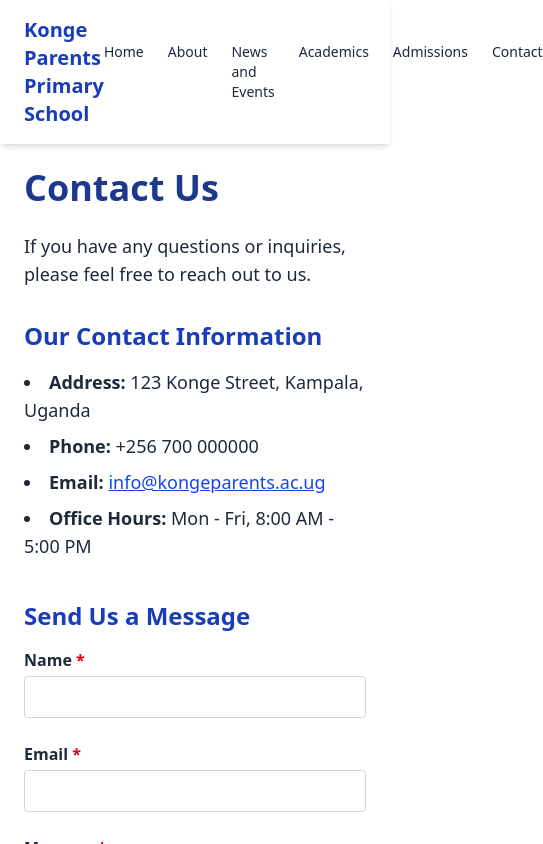
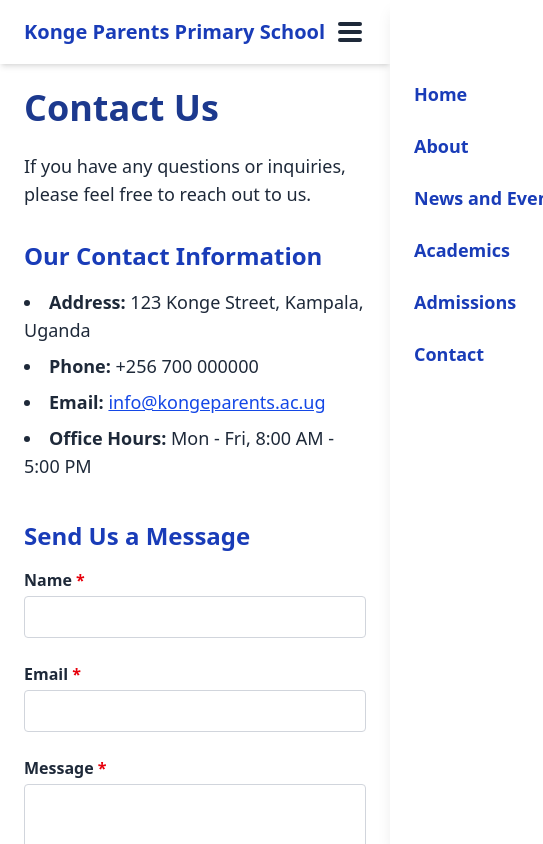
Before and after one commit to alvinisaac0602/Konge-parents-primary-school-website, a React (Vite) app in the folder Konge/: page /contact in a window 390 px wide. Shown: the top 844 px of the page, 543 px wide, since content can reach past the window. Built offline with nearby package versions, Linux system fonts and the light colour scheme.

Commit message:
hamburg menu

```diff
--- a/Konge/src/components/Header.jsx
+++ b/Konge/src/components/Header.jsx
@@ -1,7 +1,9 @@
-import React from "react";
+import React, { useState, useEffect } from "react";
 import { Link } from "react-router-dom";
 
 const Header = () => {
+  const [menuOpen, setMenuOpen] = useState(false);
+
   const navItems = [
     { name: "Home", path: "/" },
     { name: "About", path: "/about" },
@@ -11,15 +13,28 @@ const Header = () => {
     { name: "Contact", path: "/contact" },
   ];
 
+  useEffect(() => {
+    if (menuOpen) {
+      document.body.style.overflow = "hidden";
+    } else {
+      document.body.style.overflow = "";
+    }
+  }, [menuOpen]);
+
   return (
-    <header className="flex justify-between items-center px-6 py-4 bg-white text-gray-800 shadow-md">
+    <header className="bg-white text-gray-800 shadow-md">
+      <div className="max-w-7xl mx-auto flex justify-between items-center px-6 py-4">
         {/* Left: School Name */}
-      <Link to="/" className="text-xl font-bold text-blue-800 hover:opacity-80">
+        <Link
+          to="/"
+          className="text-xl font-bold text-blue-800 hover:opacity-80"
+          onClick={() => setMenuOpen(false)}
+        >
           Konge Parents Primary School
         </Link>
 
-      {/* Right: Nav Links (no border) */}
-      <nav className="flex gap-6">
+        {/* Desktop nav */}
+        <nav className="hidden md:flex gap-6">
           {navItems.map((item) => (
             <Link
               key={item.name}
@@ -30,6 +45,51 @@ const Header = () => {
             </Link>
           ))}
         </nav>
+
+        {/* Hamburger button for mobile */}
+        <button
+          onClick={() => setMenuOpen(!menuOpen)}
+          className="md:hidden flex flex-col justify-center items-center gap-1 w-8 h-8 focus:outline-none"
+          aria-label="Toggle menu"
+        >
+          <span
+            className={`block h-1 w-6 bg-gray-800 rounded transition-transform origin-left ${
+              menuOpen ? "rotate-45 translate-y-2" : ""
+            }`}
+          />
+          <span
+            className={`block h-1 w-6 bg-gray-800 rounded transition-opacity ${
+              menuOpen ? "opacity-0" : "opacity-100"
+            }`}
+          />
+          <span
+            className={`block h-1 w-6 bg-gray-800 rounded transition-transform origin-left ${
+              menuOpen ? "-rotate-45 -translate-y-2" : ""
+            }`}
+          />
+        </button>
+      </div>
+
+      {/* Mobile menu */}
+      <nav
+        className={`fixed top-0 right-0 h-full w-64 bg-white shadow-lg transform transition-transform duration-300 ease-in-out md:hidden z-40 ${
+          menuOpen ? "translate-x-0" : "translate-x-full"
+        }`}
+      >
+        <ul className="flex flex-col mt-20 space-y-6 px-6">
+          {navItems.map((item) => (
+            <li key={item.name}>
+              <Link
+                to={item.path}
+                onClick={() => setMenuOpen(false)}
+                className="block text-lg font-semibold text-blue-800 hover:text-blue-600"
+              >
+                {item.name}
+              </Link>
+            </li>
+          ))}
+        </ul>
+      </nav>
     </header>
   );
 };
--- a/Konge/src/pages/Home.jsx
+++ b/Konge/src/pages/Home.jsx
@@ -3,7 +3,8 @@ import { Link } from "react-router-dom";
 
 const Home = () => {
   return (
-    <div className="font-sans text-gray-800">
+    // Add overflow-x-hidden here to prevent horizontal scroll on mobile
+    <div className="font-sans text-gray-800 overflow-x-hidden">
       {/* Hero Section with Background Image */}
       <section
         className="bg-cover bg-center bg-no-repeat text-white py-28 px-6 text-center"
@@ -12,7 +13,7 @@ const Home = () => {
             "url('https://images.unsplash.com/photo-1605478522014-9fc6f3b9b0d5?auto=format&fit=crop&w=1470&q=80')",
         }}
       >
-        <div className="bg-black bg-opacity-60 p-8 rounded-lg inline-block">
+        <div className="bg-black bg-opacity-60 p-8 rounded-lg inline-block max-w-full">
           <h1 className="text-4xl md:text-5xl font-bold mb-4">
             Welcome to Konge Parents Primary School
           </h1>
```
Lines whose indentation alone changed are shown as unchanged.
